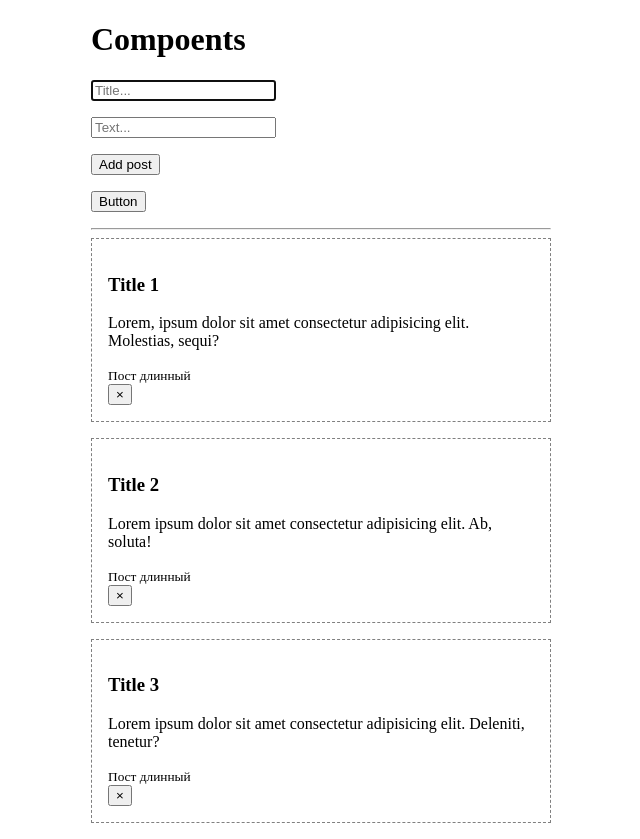
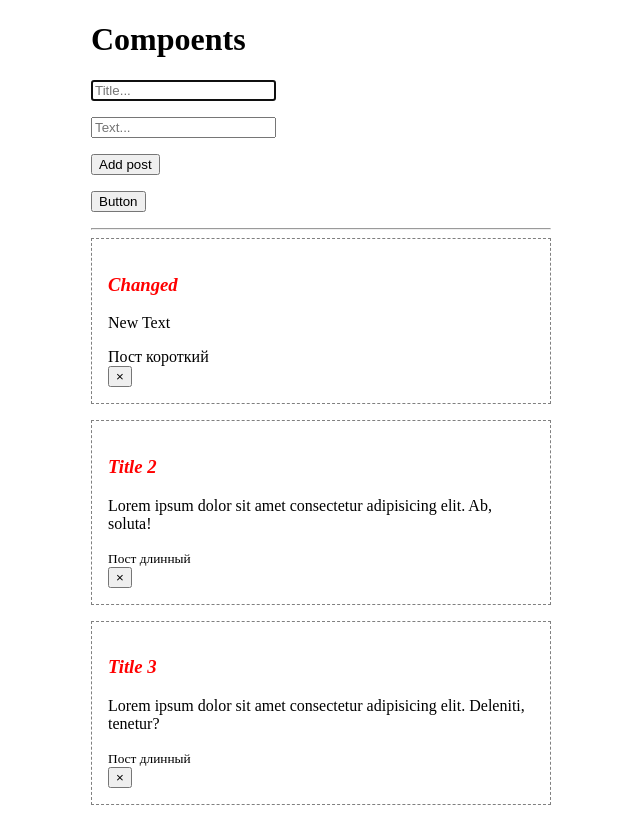
Before and after one commit to hmelii/angular-basics, an Angular app: page / in a window 1280 px wide. Shown: the whole page, without its empty margins (319-959 px from the left). Built offline with nearby package versions, Linux system fonts and the light colour scheme.

Commit message:
angular 4

```diff
--- a/src/app/app.component.html
+++ b/src/app/app.component.html
@@ -2,7 +2,7 @@
   <h1>Compoents</h1>
   <app-post-form (onAdd)="updatePosts($event)"> </app-post-form>
   <hr />
-  <app-post *ngFor="let post of posts" [post]="post">
+  <app-post *ngFor="let post of posts" [post]="post" (onRemove)="removePost($event)">
     <div #info>
       <small *ngIf="post.text.length > 10; else short">
         Пост длинный
--- a/src/app/app.component.ts
+++ b/src/app/app.component.ts
@@ -1,4 +1,4 @@
-import {Component, Input} from '@angular/core';
+import {Component, Input, OnInit} from '@angular/core';
 
 export interface Post {
   title: string,
@@ -11,7 +11,7 @@ export interface Post {
   templateUrl: './app.component.html',
   styleUrls: ['./app.component.scss']
 })
-export class AppComponent {
+export class AppComponent implements OnInit {
   posts: Post[] = [
     {
       id: 1,
@@ -30,9 +30,26 @@ export class AppComponent {
     }
   ]
 
+  ngOnInit(): void {
+    setTimeout(() => {
+      console.log('Timeout');
+      this.posts[0] = {
+        title: 'Changed',
+        text: 'New Text',
+        id: 33
+      }
+    }, 5000);
+  }
+
   updatePosts(post: Post) {
     this.posts.unshift(post);
   }
 
+  removePost(id: number) {
+    console.log('id: ', id)
+    this.posts = this.posts.filter(item => item.id !== id);
+    console.log(this.posts)
+  }
+
 
 }
--- a/src/app/post/post.component.scss
+++ b/src/app/post/post.component.scss
@@ -3,3 +3,9 @@
     padding: 1em;
     margin-bottom: 1em;
 }
+
+h3 {
+    color: red;
+    font-weight: bold;
+    font-style: italic;
+}
--- a/src/app/post/post.component.ts
+++ b/src/app/post/post.component.ts
@@ -1,15 +1,20 @@
-import { Component, Input, OnInit, SimpleChanges, ContentChild, ElementRef, OnChanges, SimpleChange, DoCheck, AfterContentChecked, AfterContentInit, OnDestroy } from '@angular/core';
+import { Component, Input, Output, EventEmitter, OnInit, SimpleChanges, ContentChild, ElementRef, OnChanges, SimpleChange, DoCheck, AfterContentChecked, AfterContentInit, OnDestroy, ChangeDetectionStrategy, ViewEncapsulation } from '@angular/core';
 import { Post } from '../app.component';
 
 @Component({
   selector: 'app-post',
   templateUrl: './post.component.html',
-  styleUrls: ['./post.component.scss']
+  styleUrls: ['./post.component.scss'],
+  changeDetection: ChangeDetectionStrategy.OnPush, // если передать этот параметр, то ангулар не будет перерисовывать компонет если мы не заменим весь пост
+  encapsulation: ViewEncapsulation.None // отменяет инкапсулязию для стилей
 })
 export class PostComponent implements OnInit, OnChanges, DoCheck, AfterContentInit, OnDestroy {
 
   @Input() post: Post
+  @Output() onRemove: EventEmitter<number> = new EventEmitter<number>()
+
   @ContentChild('info', { static: true }) infoRef: ElementRef
+
 
   constructor() {
     console.log('constructor')
@@ -37,7 +42,7 @@ export class PostComponent implements OnInit, OnChanges, DoCheck, AfterContentIn
   }
 
   removePost() {
-    console.log(this.post)
+    this.onRemove.emit(this.post.id);
   }
 
 }
```
